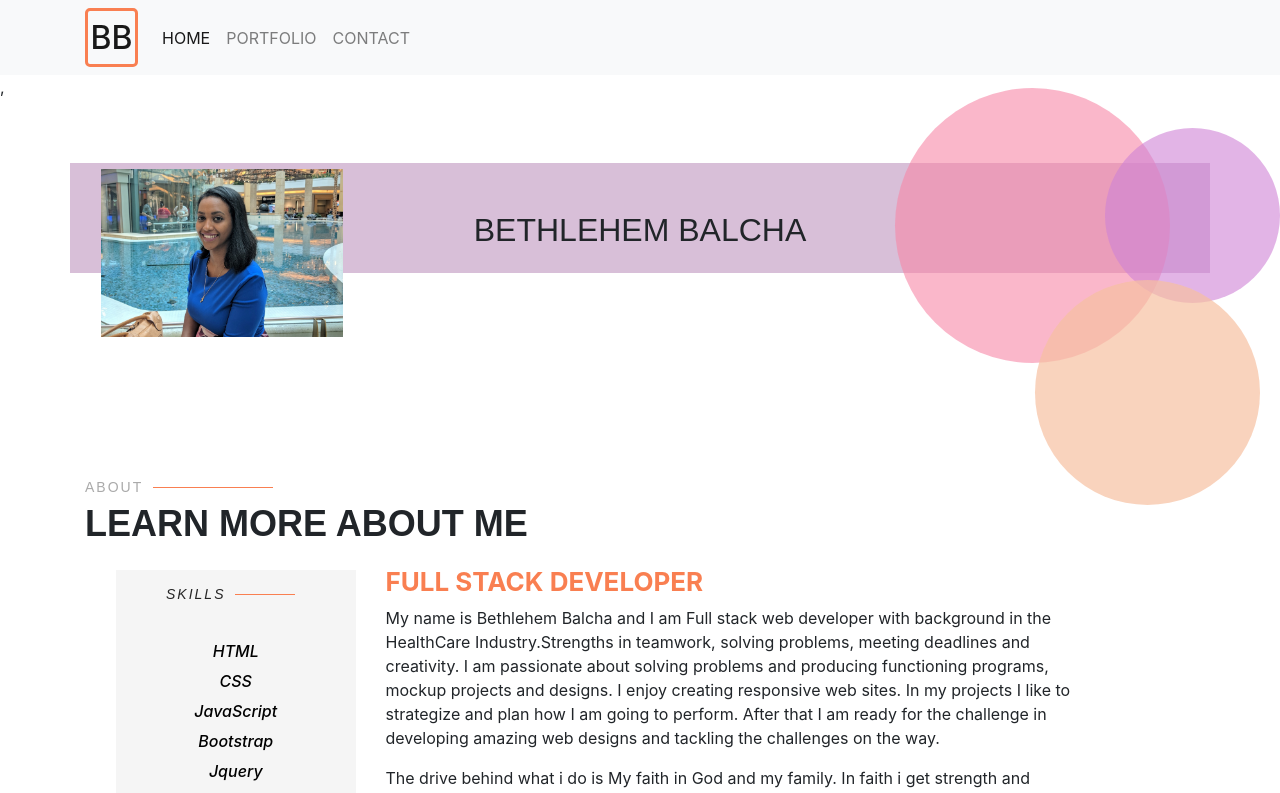
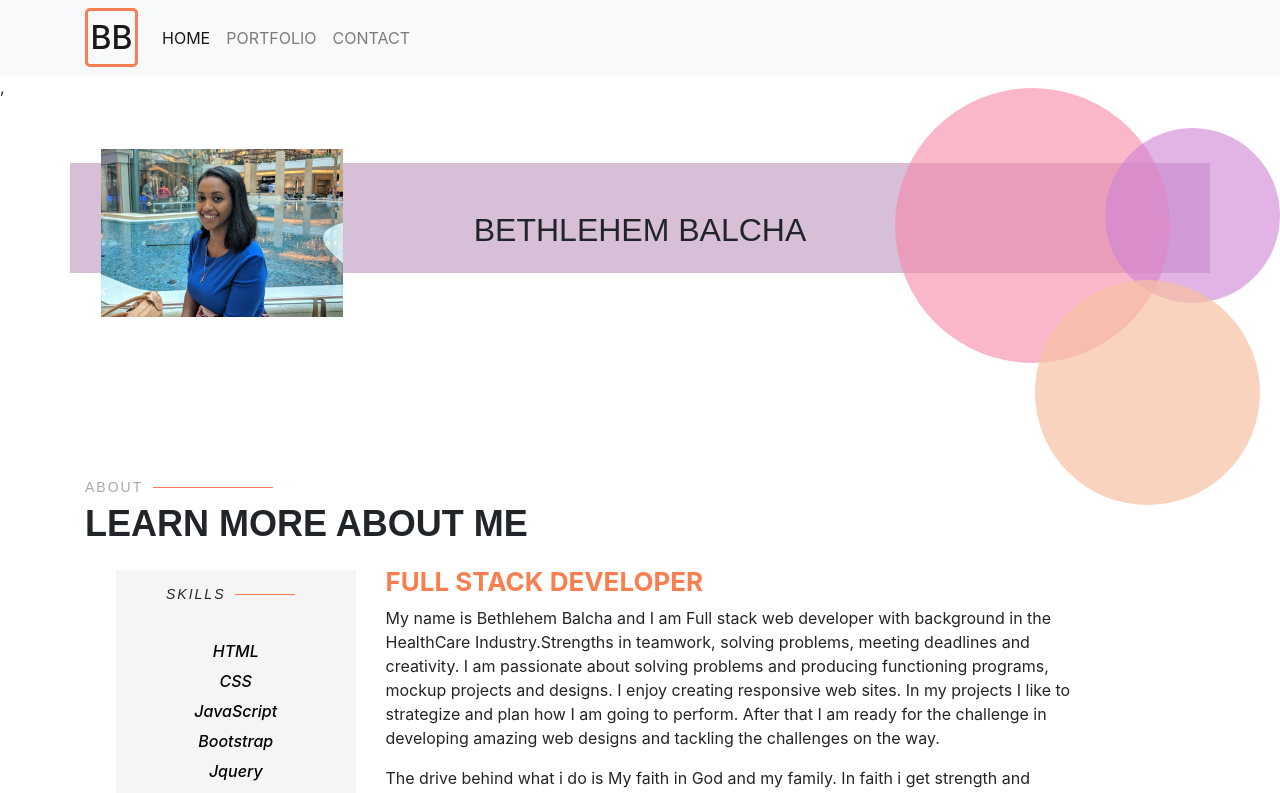
Before and after one commit to bettycode/React-Portfolio, a React (Create React App) app in the folder portfolio/: page / in a window 1280 px wide. Shown: the top 793 px of the page. Built offline with nearby package versions, Linux system fonts and the light colour scheme.

Commit message:
modified

```diff
--- a/portfolio/src/components/Header/Header.css
+++ b/portfolio/src/components/Header/Header.css
@@ -16,7 +16,7 @@ img {
 
 }
 .top2{
-    transform: translateY(-60%);
+    transform: translateY(-70%);
 }
 .skill{
     list-style: none;
```
